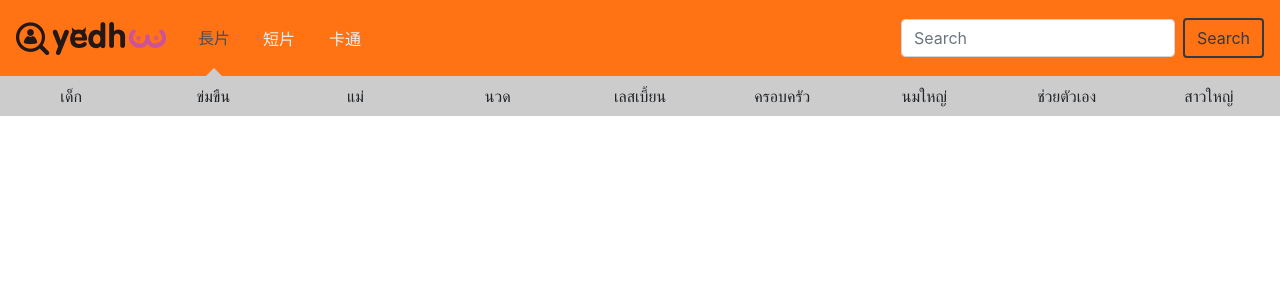
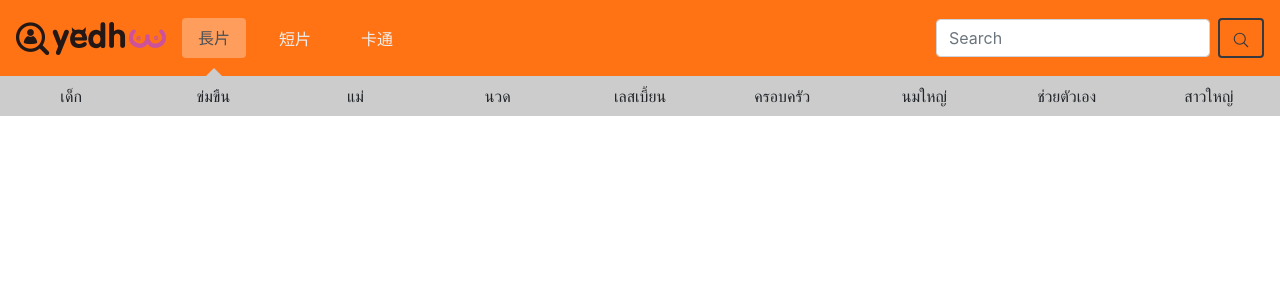
Before and after one commit to PaddyChen1012/aoxx, a PHP site: page /header.html in a window 1280 px wide. Shown: the top 300 px of the page. Run offline with PHP 8.4, Linux system fonts and the light colour scheme; some libraries are stand-ins or nearby versions.

Commit message:
2021/01/26

```diff
--- a/css/Custom.css
+++ b/css/Custom.css
@@ -33,6 +33,10 @@ nav {
 }
 
 /* header */
+.ionicon {
+    width: 18px;
+    height: 18px;
+}
 .tab-content {
     position: absolute;
     background: #ccc;
@@ -50,7 +54,7 @@ nav {
 .nav-tabs .nav-link.active,
 .nav-tabs .nav-item.show .nav-link {
     position: relative;
-    background-color: unset;
+    background-color: rgba(255, 255, 255, 0.3);
     border: unset;
 }
 .nav-tabs .nav-link.active:before,
@@ -64,6 +68,10 @@ nav {
     border-style: solid;
     border-width: 0 10px 10px 10px;
     border-color: transparent transparent #ccc transparent;
+}
+.dropdown-item.active,
+.dropdown-item:active {
+    background-color: #666;
 }
 /* .collapse:not(.show){ display: block; }
 .collapse:not(.show) > ul{ display:none; }
@@ -107,6 +115,8 @@ screen and (-ms-high-contrast: active), (-ms-high-contrast: none) {
 }
 
 @media (max-width: 991px) {
+    .form-inline input { width: 70%;}
+    .form-inline button { width: 25%;}
     .nav-tabs .nav-link.active:before,
     .nav-tabs .nav-item.show .nav-link:before {
         bottom: calc(-50% + 10px);
--- a/header.html
+++ b/header.html
@@ -23,23 +23,27 @@
 
 <body class="color-2">
     <nav class="navbar navbar-expand-lg navbar-light bg-second w-100 justify-content-between">
-        <a class="navbar-brand" href="/"><img src="images/logo.png" alt="" class=" w-100"></a>
         <button class="navbar-toggler" type="button" data-toggle="collapse" data-target="#navbarSupportedContent"
             aria-controls="navbarSupportedContent" aria-expanded="false" aria-label="Toggle navigation">
             <span class="navbar-toggler-icon"></span>
         </button>
+        <a class="navbar-brand" href="/"><img src="images/logo.png" alt="" class=" w-100"></a>
 
         <div class="collapse navbar-collapse justify-content-between" id="navbarSupportedContent">
-            <form class="form-inline my-3 my-lg-0 order-md-1" action="search.html">
+            <form class="form-inline my-3 my-lg-0 order-md-1 justify-content-between" action="search.html">
                 <input class="form-control mr-sm-2" type="search" placeholder="Search" aria-label="Search" name="video">
-                <button class="btn btn-outline-dark border-2 mt-3 my-md-0" type="submit">Search</button>
+                <button class="btn btn-outline-dark border-2 my-md-0" type="submit">
+                    <svg xmlns="http://www.w3.org/2000/svg" class="ionicon" viewBox="0 0 512 512">
+                        <path d="M221.09 64a157.09 157.09 0 10157.09 157.09A157.1 157.1 0 00221.09 64z" fill="none" stroke="currentColor" stroke-miterlimit="10" stroke-width="32"/><path fill="none" stroke="currentColor" stroke-linecap="round" stroke-miterlimit="10" stroke-width="32" d="M338.29 338.29L448 448"/>
+                    </svg>
+                </button>
             </form>
 
-            <ul class="nav nav-tabs border-0" id="myTab" role="tablist">
+            <ul class="nav nav-tabs border-0 justify-content-between" id="myTab" role="tablist">
                 <li class="nav-item">
                     <a class="nav-link rounded active" id="long-tab" data-toggle="tab" href="#long" role="tab" aria-controls="long" aria-selected="true">長片</a>
                 </li>
-                <li class="nav-item">
+                <li class="nav-item mx-3">
                     <a class="nav-link rounded" id="short-tab" data-toggle="tab" href="#short" role="tab" aria-controls="short" aria-selected="false">短片</a>
                 </li>
                 <li class="nav-item">
```
